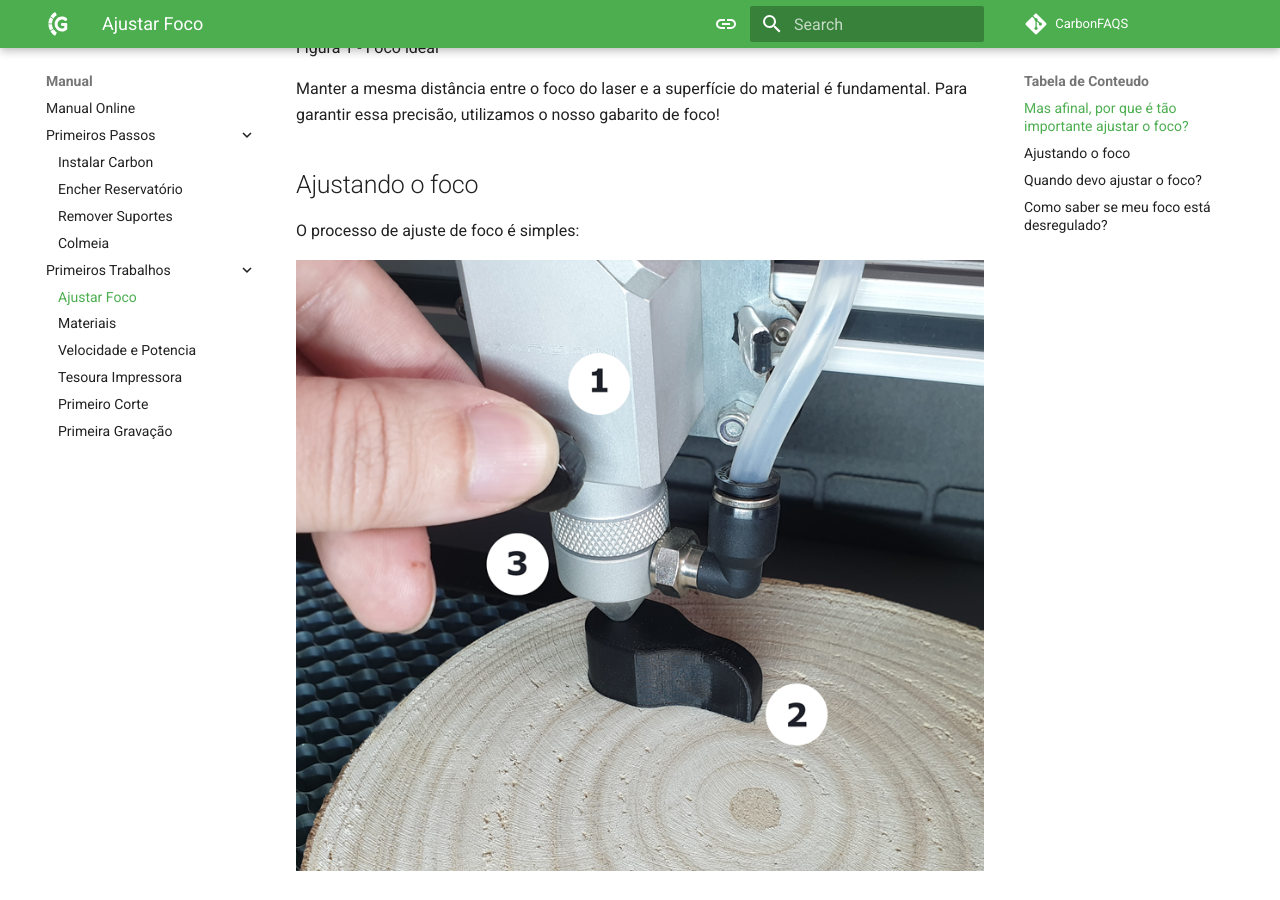
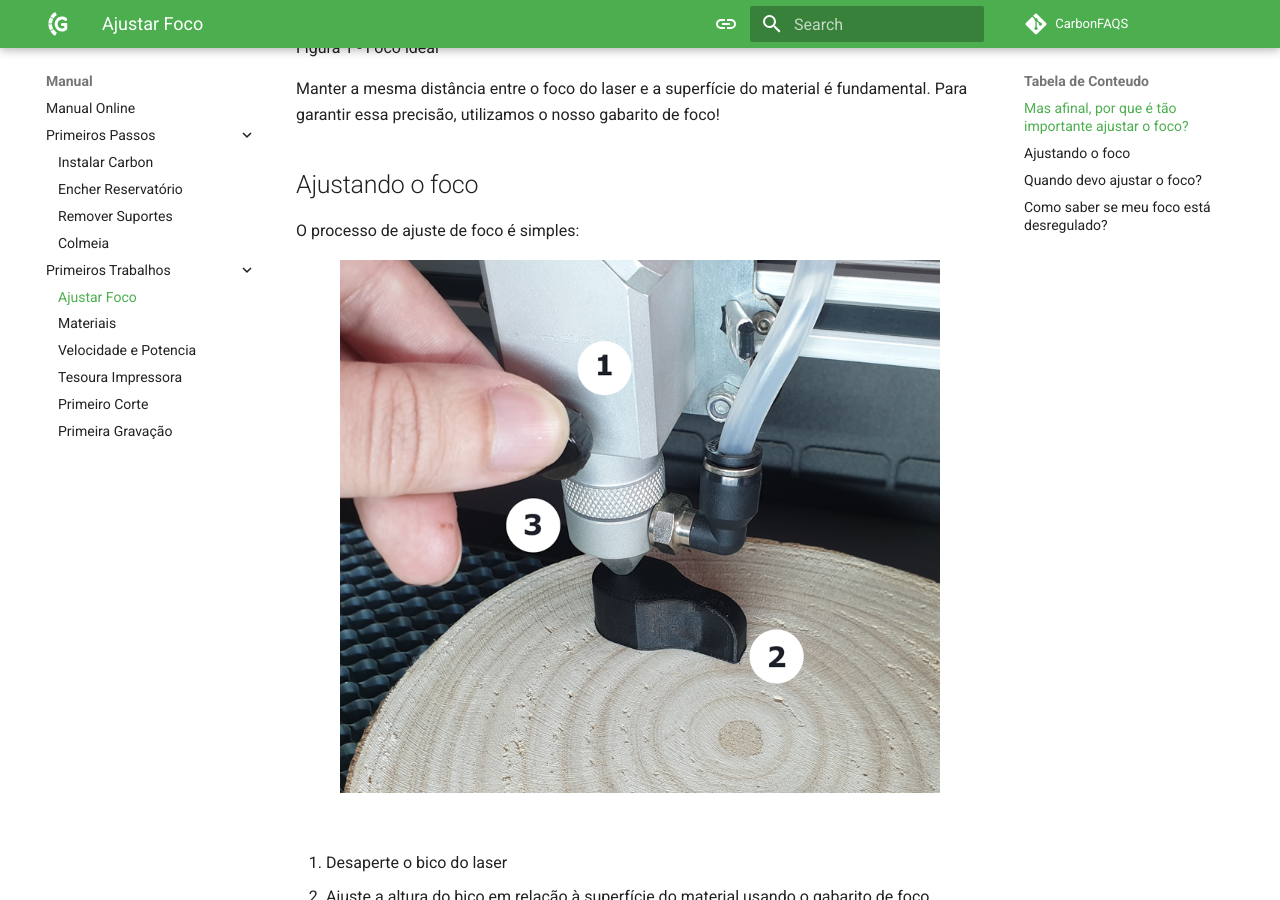
Before and after one commit to GadgetPlusKDB/Carbon-FAQS, an MkDocs documentation site: the page built from docs/manual/primeiros-trabalhos/ajustar-foco.md, in a window 1280 px wide and 900 px high, scrolled down 1278 px. Built offline with MkDocs 1.6.1 and Material for MkDocs 9.7.7, drawn with Linux system fonts in a browser that asks for light colours; comment, search, counter and statistics services are not loaded.

Commit message:
$Update Paginas Primeiros Passos

```diff
--- a/docs/manual/primeiros-trabalhos/ajustar-foco.md
+++ b/docs/manual/primeiros-trabalhos/ajustar-foco.md
@@ -36,7 +36,7 @@ O processo de ajuste de foco é simples:
 
 <figure markdown="span">
 
-  ![FrenteMaq](../images/ajuste-foco.png){ width="800" }
+  ![FrenteMaq](../images/ajuste-foco.png){ width="600" }
   <figcaption></figcaption>
 
 </figure>
@@ -62,7 +62,7 @@ A melhor forma de perceber se o foco está desregulado é observar a espessura d
 
 <figure markdown="span">
 
-  ![FrenteMaq](../images/difrenças-foco.png){ width="800" }
+  ![FrenteMaq](../images/difrenças-foco.png){ width="600" }
   <figcaption></figcaption>
 
 </figure>
```
